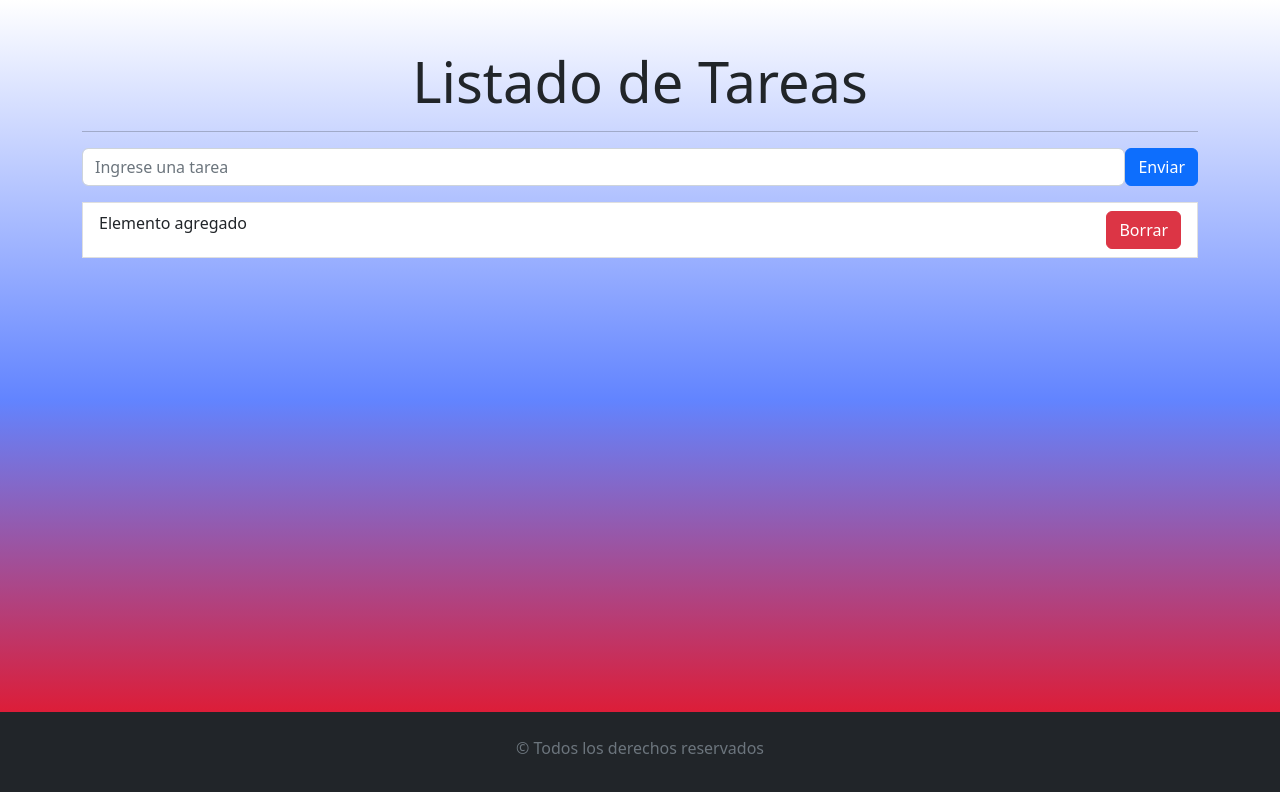
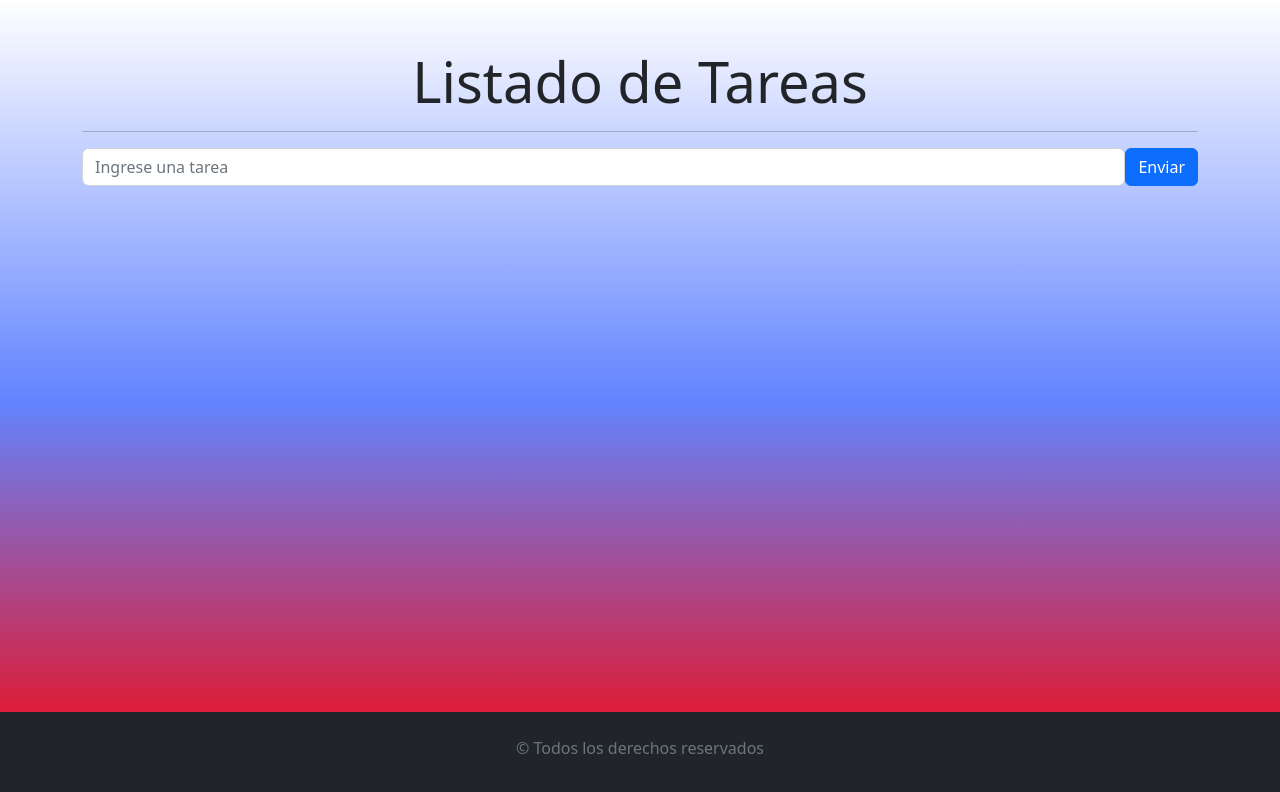
Before and after one commit to MauroDiazSantilli/EjercicioReact4, a React (Vite) app: page / in a window 1280 px wide. Shown: the top 792 px of the page. Built offline with nearby package versions, Linux system fonts and the light colour scheme.

Commit message:
Probando logica de ej 4

```diff
--- a/src/components/Formulario.jsx
+++ b/src/components/Formulario.jsx
@@ -5,9 +5,19 @@ import React, { useState } from 'react';
 const Formulario = () => {
     const [tarea, setTarea] = useState('');
     const [tareas, setTareas] = useState([]);
+
+    const handleSubmit = (e) => {
+        e.preventdDefault()
+
+    if (tarea.trim() !== ""){
+
+        setTareas([...tareas, tarea])
+        setTarea("")
+    }
+    }
     return (
         <div>
-            <Form onClick={tareaEnviar}>
+            <Form onSubmit={handleSubmit}>
                 <Form.Group className="mb-3 d-flex" controlId="tarea">
                     <Form.Control type="text" placeholder="Ingrese una tarea"
                     onChange={(e) => setTarea(e.target.value)}
@@ -18,18 +28,10 @@ const Formulario = () => {
                     </Button>
                 </Form.Group>
             </Form>
-            <ListaTareas></ListaTareas>
+            <ListaTareas tareas = {tareas}/>
         </div>
     );
 };
 
-const tareaEnviar = (e) => {
-    e.preventdDefault()
 
-if (tarea.trim() !== ""){
-
-    setTareas([...tareas, tarea])
-    setTarea("")
-}
-}
 export default Formulario;
--- a/src/components/ListaTareas.jsx
+++ b/src/components/ListaTareas.jsx
@@ -1,11 +1,12 @@
 import { ListGroup } from "react-bootstrap";
 import ItemTarea from "./ItemTarea";
 
-const ListaTareas = () => {
+const ListaTareas = ({tareas}) => {
     return (
         <div>
             <ListGroup>
-                <ItemTarea></ItemTarea>
+                {tareas.map((tarea, index) => (<ItemTarea key = {index} tarea = {tarea} />))}
+
             </ListGroup>
         </div>
     );
```
